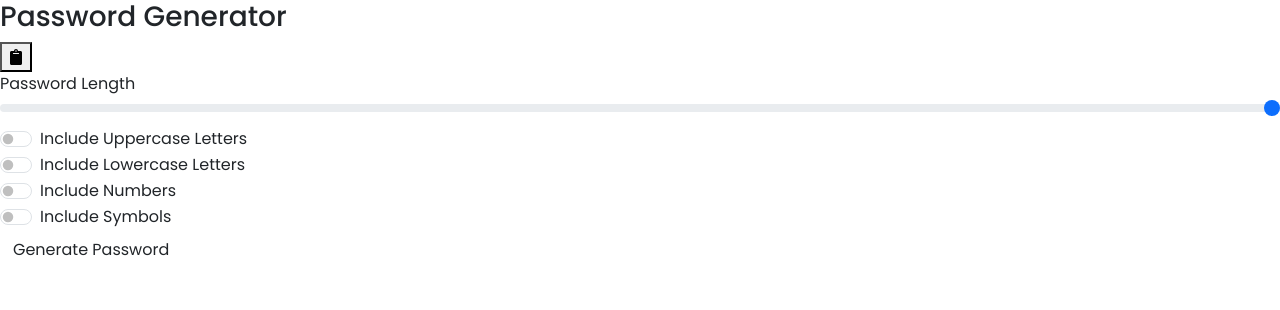
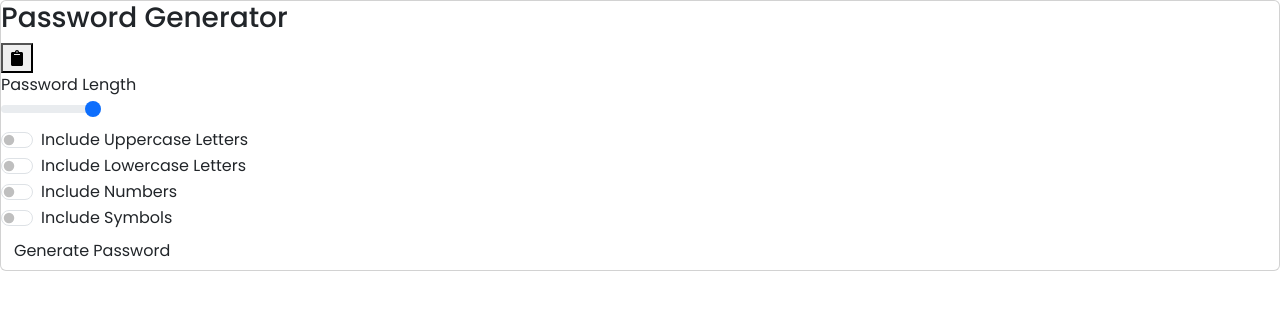
Before and after one commit to odhiambo-ed/react-secure-pass-gen, a React (Vite) app: page / in a window 1280 px wide. Shown: the top 310 px of the page. Built offline with nearby package versions, Linux system fonts and the light colour scheme.

Commit message:
add range width

```diff
--- a/src/components/Password.css
+++ b/src/components/Password.css
@@ -1,3 +1,11 @@
 .pass__background {
     background-color: var(--platinum);
 }
+
+.setting-range input {
+    width: 100px;
+}
+
+.custom__range {
+    width: 300px;
+}
--- a/src/components/Password.jsx
+++ b/src/components/Password.jsx
@@ -1,8 +1,9 @@
 import { FaClipboard } from "react-icons/fa";
+import './Password.css'
 
 export default function Password() {
   return (
-    <div className="pass__background">
+    <div className="pass__background card d-flex flex-column">
       <div className="pass__container">
         <h3>Password Generator</h3>
         <div className="pass__field">
@@ -12,15 +13,19 @@ export default function Password() {
           </button>
         </div>
         <div className="settings">
-          <div className="setting">
+          <div className="setting-range">
             <label htmlFor="">Password Length</label>
+            <div className="range__value">
               <input
                 type="range"
-              className="form-range"
+                className="form-range custom__range"
                 min="6"
                 max="24"
                 step="6"
+
               />
+              <span></span>
+            </div>
           </div>
           <div className="setting form-check form-switch">
             <label className="form-check-label" htmlFor="">
```
Lines whose indentation alone changed are shown as unchanged.
